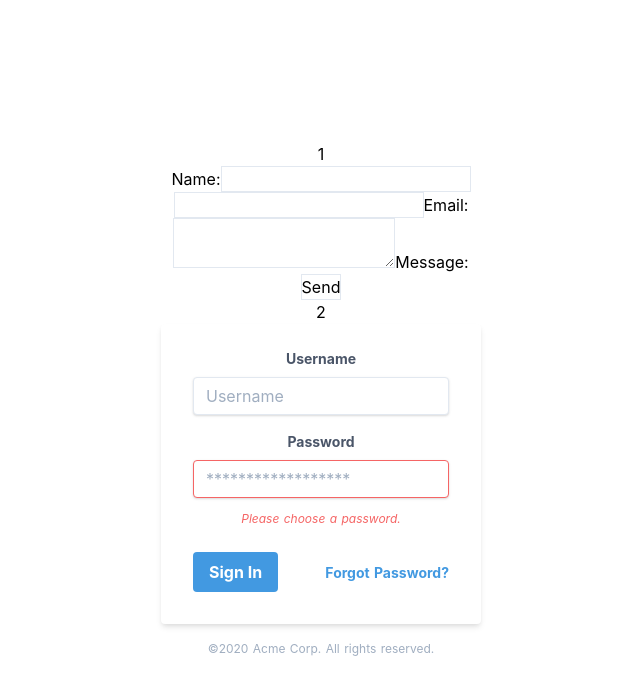
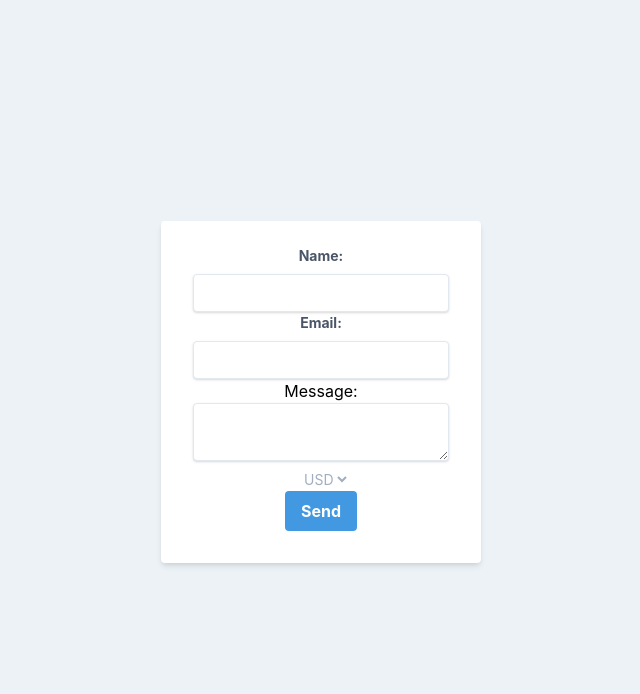
Before and after one commit to romaincapelle/nuxt-lachoulette, a Nuxt app: page / in a window 1280 px wide. Shown: the top 694 px of the page, without its empty margins (319-959 px from the left). Built offline with nearby package versions, Linux system fonts and the light colour scheme.

Commit message:
creating form

```diff
--- a/components/Form.vue
+++ b/components/Form.vue
@@ -1,29 +1,4 @@
 <template>
-  <div>
-    <h1>1</h1>
-    <form
-      name="contactus"
-      action="/thanks"
-      method="post"
-      netlify
-      netlify-honeypot="bot-field"
-    >
-      <input type="hidden" name="form-name" value="contactus" />
-      <div>
-        <label for="name">Name:</label>
-        <input class="border" type="text" name="name" required />
-      </div>
-      <div>
-        <input class="border" type="email" name="email" required />
-        <label for="email">Email:</label>
-      </div>
-      <div>
-        <textarea class="border" name="message" required></textarea>
-        <label for="message">Message:</label>
-      </div>
-      <button class="border" type="submit" value="Send message">Send</button>
-    </form>
-    <h2>2</h2>
   <div class="w-full max-w-xs">
     <form
       class="px-8 pt-6 pb-8 mb-4 bg-white rounded shadow-md"
@@ -34,54 +9,54 @@
       netlify-honeypot="bot-field"
     >
       <input type="hidden" name="form-name" value="contactus" />
-        <div class="mb-4">
-          <label
-            class="block mb-2 text-sm font-bold text-gray-700"
-            for="username"
+      <div>
+        <label class="block mb-2 text-sm font-bold text-gray-700" for="name"
+          >Name:</label
         >
-            Username
-          </label>
         <input
-            id="username"
           class="w-full px-3 py-2 leading-tight text-gray-700 border rounded shadow appearance-none focus:outline-none focus:shadow-outline"
           type="text"
-            placeholder="Username"
+          name="name"
+          required
         />
       </div>
-        <div class="mb-6">
-          <label
-            class="block mb-2 text-sm font-bold text-gray-700"
-            for="password"
+      <div>
+        <label class="block mb-2 text-sm font-bold text-gray-700" for="email"
+          >Email:</label
         >
-            Password
-          </label>
         <input
-            id="password"
-            class="w-full px-3 py-2 mb-3 leading-tight text-gray-700 border border-red-500 rounded shadow appearance-none focus:outline-none focus:shadow-outline"
-            type="password"
-            placeholder="******************"
+          class="w-full px-3 py-2 leading-tight text-gray-700 border rounded shadow appearance-none focus:outline-none focus:shadow-outline"
+          type="email"
+          name="email"
+          required
         />
-          <p class="text-xs italic text-red-500">Please choose a password.</p>
       </div>
-        <div class="flex items-center justify-between">
+      <div>
+        <label for="message">Message:</label>
+        <textarea
+          class="w-full px-3 py-2 leading-tight text-gray-700 border rounded shadow appearance-none focus:outline-none focus:shadow-outline"
+          name="message"
+          required
+        ></textarea>
+      </div>
+      <div>
+        <select
+          aria-label="Currency"
+          class="h-full py-0 pl-2 text-gray-500 bg-transparent border-transparent form-select pr-7 sm:text-sm sm:leading-5"
+        >
+          <option>USD</option>
+          <option>CAD</option>
+          <option>EUR</option>
+        </select>
+      </div>
       <button
         class="px-4 py-2 font-bold text-white bg-blue-500 rounded hover:bg-blue-700 focus:outline-none focus:shadow-outline"
-            type="button"
+        type="submit"
+        value="Send message"
       >
-            Sign In
+        Send
       </button>
-          <a
-            class="inline-block text-sm font-bold text-blue-500 align-baseline hover:text-blue-800"
-            href="#"
-          >
-            Forgot Password?
-          </a>
-        </div>
     </form>
-      <p class="text-xs text-center text-gray-500">
-        &copy;2020 Acme Corp. All rights reserved.
-      </p>
-    </div>
   </div>
 </template>
 
--- a/layouts/default.vue
+++ b/layouts/default.vue
@@ -1,5 +1,5 @@
 <template>
-  <div>
+  <div class="bg-gray-200">
     <nuxt />
   </div>
 </template>
```
Lines whose indentation alone changed are shown as unchanged.
